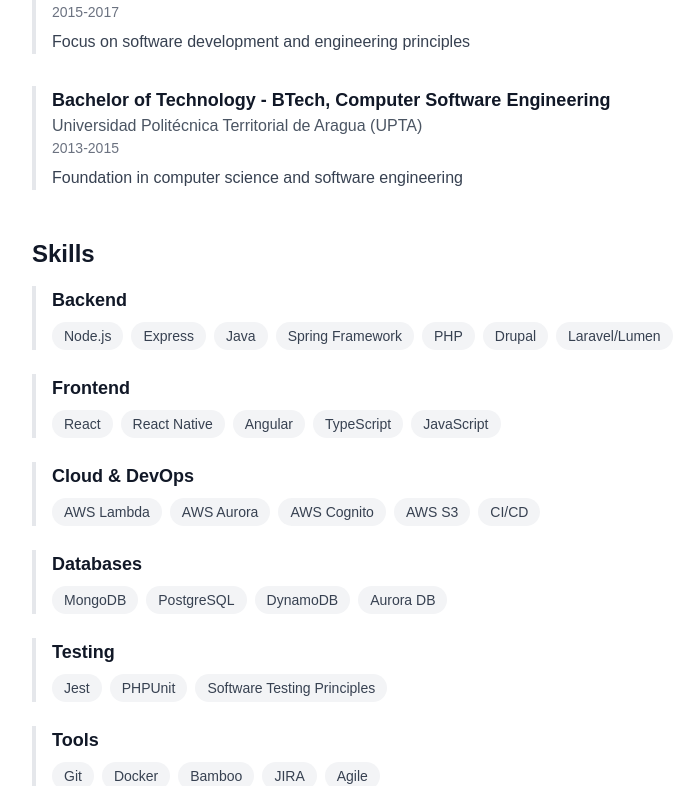
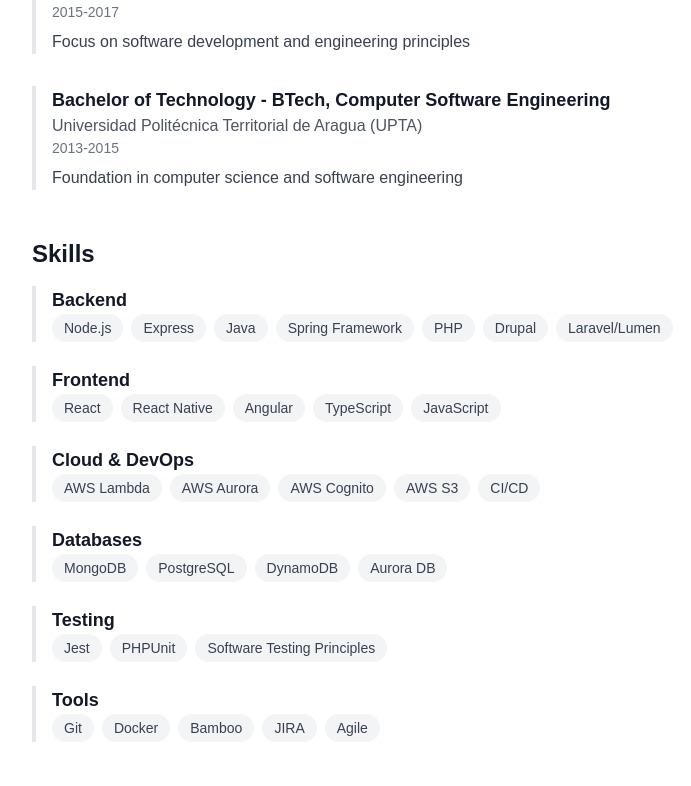
Before and after one commit to franklevel/resume, a Next.js app: page / in a window 1280 px wide. Shown: the part 1314-2100 px from the top of the page, without its empty margins (224-915 px from the left). Built offline with nearby package versions, Linux system fonts and the light colour scheme.

Commit message:
feat: add synthwave glow effect to headers

```diff
--- a/src/app/globals.css
+++ b/src/app/globals.css
@@ -17,3 +17,29 @@ body {
   background: var(--background);
   font-family: Arial, Helvetica, sans-serif;
 }
+
+@keyframes glow {
+  0% {
+    text-shadow: 0 0 4px #fff,
+                0 0 8px #fff,
+                0 0 12px #e60073,
+                0 0 16px #e60073,
+                0 0 20px #e60073;
+  }
+  100% {
+    text-shadow: 0 0 2px #fff,
+                0 0 4px #fff,
+                0 0 6px #8b5cf6,
+                0 0 8px #8b5cf6,
+                0 0 10px #8b5cf6;
+  }
+}
+
+.glow-effect {
+  transition: all 0.3s ease;
+}
+
+.glow-effect:hover {
+  color: #fff;
+  animation: glow 1.5s ease-in-out infinite alternate;
+}
--- a/src/components/ResumeContent.tsx
+++ b/src/components/ResumeContent.tsx
@@ -19,7 +19,7 @@ export default function ResumeContent({ lang, resumeData }: Props) {
 
       <div className="max-w-3xl mx-auto">
         <header className="mb-12 text-center">
-          <h1 className="text-4xl font-bold text-gray-900 dark:text-gray-100 mb-2">
+          <h1 className="text-4xl font-bold text-gray-900 dark:text-gray-100 mb-2 glow-effect">
             Frank Ruiz
           </h1>
           <p className="text-xl text-gray-600 dark:text-gray-400">
--- a/src/components/common/SectionList/index.tsx
+++ b/src/components/common/SectionList/index.tsx
@@ -13,7 +13,7 @@ const SectionList: React.FC<SectionListProps> = ({ language, resumeData }) => {
     <div className="space-y-12">
       {/* Profile Section */}
       <section>
-        <h2 className="text-2xl font-bold mb-4 text-gray-900 dark:text-gray-100">
+        <h2 className="text-2xl font-bold mb-4 text-gray-900 dark:text-gray-100 glow-effect">
           {language === 'es' ? 'Perfil' : 'Profile'}
         </h2>
         <div className="space-y-4">
@@ -27,7 +27,7 @@ const SectionList: React.FC<SectionListProps> = ({ language, resumeData }) => {
 
       {/* Experience Section */}
       <section id="experience">
-        <h2 className="text-2xl font-bold mb-4 text-gray-900 dark:text-gray-100">
+        <h2 className="text-2xl font-bold mb-4 text-gray-900 dark:text-gray-100 glow-effect">
           {language === 'es' ? 'Experiencia' : 'Experience'}
         </h2>
         <div className="space-y-8">
@@ -48,7 +48,7 @@ const SectionList: React.FC<SectionListProps> = ({ language, resumeData }) => {
 
       {/* Education Section */}
       <section id="education">
-        <h2 className="text-2xl font-bold mb-4 text-gray-900 dark:text-gray-100">
+        <h2 className="text-2xl font-bold mb-4 text-gray-900 dark:text-gray-100 glow-effect">
           {language === 'es' ? 'Educación' : 'Education'}
         </h2>
         <div className="space-y-8">
@@ -65,15 +65,13 @@ const SectionList: React.FC<SectionListProps> = ({ language, resumeData }) => {
 
       {/* Skills Section */}
       <section id="skills">
-        <h2 className="text-2xl font-bold mb-4 text-gray-900 dark:text-gray-100">
+        <h2 className="text-2xl font-bold mb-4 text-gray-900 dark:text-gray-100 glow-effect">
           {language === 'es' ? 'Habilidades' : 'Skills'}
         </h2>
         <div className="space-y-6">
           {resumeData.skills.map((skillGroup, index) => (
             <div key={index} className="border-l-4 border-gray-200 dark:border-gray-700 pl-4">
-              <h3 className="text-lg font-semibold text-gray-900 dark:text-gray-100 mb-2">
-                {skillGroup.category}
-              </h3>
+              <h3 className="text-lg font-semibold text-gray-900 dark:text-gray-100">{skillGroup.category}</h3>
               <div className="flex flex-wrap gap-2">
                 {skillGroup.items.map((skill, idx) => (
                   <span
@@ -91,7 +89,7 @@ const SectionList: React.FC<SectionListProps> = ({ language, resumeData }) => {
 
       {/* Projects Section */}
       <section id="projects">
-        <h2 className="text-2xl font-bold mb-4 text-gray-900 dark:text-gray-100">
+        <h2 className="text-2xl font-bold mb-4 text-gray-900 dark:text-gray-100 glow-effect">
           {language === 'es' ? 'Proyectos' : 'Projects'}
         </h2>
         <div className="space-y-8">
```
